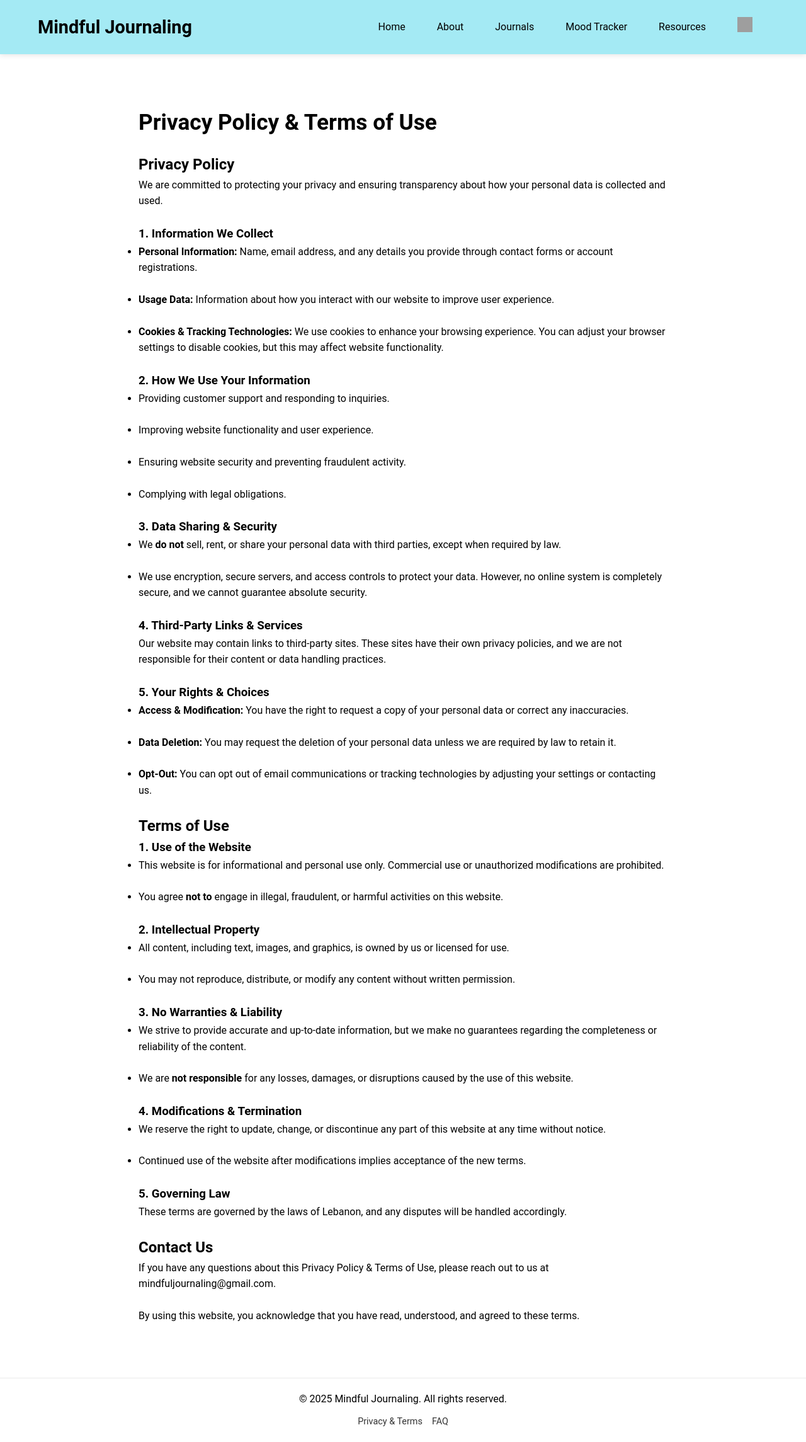
After one commit to Hadi-001/Web_Project, a PHP site: the page made by privacy&terms.html in a window 1280 px wide; the page is wider, and only the part inside the window is pictured. The commit adds this page. Shown: that part at 63% size. Run offline with PHP 8.4, Linux system fonts and the light colour scheme; grey boxes are pictures that could not be loaded.

Commit message:
Add Privacy Policy & Terms of Use page
- Include sections on data collection, usage and user rights
- Define website terms, liability disclaimers and modification rights

```diff
--- a/index.html
+++ b/index.html
@@ -77,7 +77,7 @@
             <ul class="footer-menu">
 
                 <!-- Terms and Conditions -->
-                <li><a href="legal.html">Privacy &amp; Terms</a></li>
+                <li><a href="privacy&terms.html">Privacy &amp; Terms</a></li>
 
                 <!-- This link takes the user to Frequently Asked Questions page-->
                 <li><a href="faq.html">FAQ</a></li>
--- /dev/null
+++ b/privacy&terms.html
@@ -0,0 +1,169 @@
+<!DOCTYPE html>
+<html lang="en">
+<head>
+    <meta charset="UTF-8">
+    <meta name="viewport" content="width=device-width, initial-scale=1.0">
+    <title>Mindful Journaling - Privacy Policy &amp; Terms</title>
+    <link rel="stylesheet" href="style.css" />
+
+</head>
+<body>
+    <!-- Header common in all pages -->
+    <header>
+        <!-- Header Container (div) -->
+        <!-- Content of this header should be changed-->
+        <div class="header-container">
+
+            <!--Here Mindful Journaling is a link that takes us to index.html-->
+            <a href="index.html" class="logo">Mindful Journaling</a>
+
+            <!--    CHECK     -->
+            <button class="menu-toggle" id="menu-toggle">&#9776;</button>
+
+            <!-- This is the navigation bar-->
+            <nav>
+
+                <!-- Unordered list that contains the links to other pages -->
+                <ul id="main-menu">
+                    <li><a href="index.html">Home</a></li>
+
+
+                    <li class="has-dropdown">
+                        <a href="about.html">About</a>
+                        <!-- When the cursor is on the "About" link a drop menu appears that contain links to other pages -->
+                        <ul class="dropdown">
+                            <!-- This is the dropdown menu-->
+                            <li><a href="team.html">Our Team</a></li>
+                            <li><a href="mission.html">Our Mission</a></li>
+                        </ul>
+                    </li>
+
+                    <li class="has-dropdown">
+                        <a href="daily-prompts.html">Journals</a>
+                        <ul class="dropdown">
+                            <li><a href="daily-prompts.html">Daily Prompts</a></li>
+                            <li><a href="weekly-prompts.html">Weekly Check-Ins</a></li>
+                        </ul>
+                    </li>
+
+                    <li><a href="mood-tracker.html">Mood Tracker</a></li>
+
+                    <li class="has-dropdown">
+                        <a href="resources.html">Resources</a>
+                        <ul class="dropdown">
+                            <li><a href="resources.html">Articles</a></li>
+                            <li><a href="tools.html">Tools &amp; Apps</a></li>
+                        </ul>
+                    </li>
+                    <li>
+                        <a href="contact.html">
+                            <img src="images/contact-icon.png" alt="Contact" class="icon" />
+                        </a>
+                    </li>
+                </ul>
+            </nav>
+        </div>
+        </header>
+
+        <!-- This section contains the Privacy Policy and Terms of Use for the website -->
+
+        <main>
+            <section class="page-content">
+                <!-- This is the main header of the page -->
+                <h1>Privacy Policy &amp; Terms of Use</h1>
+
+                <h2>Privacy Policy</h2>
+                <p>We are committed to protecting your privacy and ensuring transparency about how your personal data is collected and used.</p>
+
+                <h3>1. Information We Collect</h3>
+                <!-- This is an unordered list that contains 3 elements -->
+                <ul>
+                    <li><strong>Personal Information:</strong> Name, email address, and any details you provide through contact forms or account registrations.</li>
+                    <li><strong>Usage Data:</strong> Information about how you interact with our website to improve user experience.</li>
+                    <li><strong>Cookies &amp; Tracking Technologies:</strong> We use cookies to enhance your browsing experience. You can adjust your browser settings to disable cookies, but this may affect website functionality.</li>
+                </ul>
+
+                <h3>2. How We Use Your Information</h3>
+                <!-- This is an unordered list that contains 4 elements -->
+                <ul>
+                    <li>Providing customer support and responding to inquiries.</li>
+                    <li>Improving website functionality and user experience.</li>
+                    <li>Ensuring website security and preventing fraudulent activity.</li>
+                    <li>Complying with legal obligations.</li>
+                </ul>
+
+                <h3>3. Data Sharing &amp; Security</h3>
+                <!-- This is an unordered list that contains 2 elements-->
+                <ul>
+                    <li>We <strong>do not</strong> sell, rent, or share your personal data with third parties, except when required by law.</li>
+                    <li>We use encryption, secure servers, and access controls to protect your data. However, no online system is completely secure, and we cannot guarantee absolute security.</li>
+                </ul>
+
+                <h3>4. Third-Party Links &amp; Services</h3>
+                <p>Our website may contain links to third-party sites. These sites have their own privacy policies, and we are not responsible for their content or data handling practices.</p>
+
+                <h3>5. Your Rights &amp; Choices</h3>
+                <!-- This is an unordered list that contains 3 elements-->
+                <ul>
+                    <li><strong>Access &amp; Modification:</strong> You have the right to request a copy of your personal data or correct any inaccuracies.</li>
+                    <li><strong>Data Deletion:</strong> You may request the deletion of your personal data unless we are required by law to retain it.</li>
+                    <li><strong>Opt-Out:</strong> You can opt out of email communications or tracking technologies by adjusting your settings or contacting us.</li>
+                </ul>
+
+                <h2>Terms of Use</h2>
+
+                <h3>1. Use of the Website</h3>
+                <!-- This is an unordered list that contains 2 elements-->
+                <ul>
+                    <li>This website is for informational and personal use only. Commercial use or unauthorized modifications are prohibited.</li>
+                    <li>You agree <strong>not to</strong> engage in illegal, fraudulent, or harmful activities on this website.</li>
+                </ul>
+
+                <h3>2. Intellectual Property</h3>
+                <!-- This is an unordered list that contains 2 elements-->
+                <ul>
+                    <li>All content, including text, images, and graphics, is owned by us or licensed for use.</li>
+                    <li>You may not reproduce, distribute, or modify any content without written permission.</li>
+                </ul>
+
+                <h3>3. No Warranties &amp; Liability</h3>
+                <!-- This is an unordered list that contains 2 elements-->
+                <ul>
+                    <li>We strive to provide accurate and up-to-date information, but we make no guarantees regarding the completeness or reliability of the content.</li>
+                    <li>We are <strong>not responsible</strong> for any losses, damages, or disruptions caused by the use of this website.</li>
+                </ul>
+
+                <h3>4. Modifications &amp; Termination</h3>
+                <!-- This is an unordered list that contains 2 elements-->
+                <ul>
+                    <li>We reserve the right to update, change, or discontinue any part of this website at any time without notice.</li>
+                    <li>Continued use of the website after modifications implies acceptance of the new terms.</li>
+                </ul>
+
+                <h3>5. Governing Law</h3>
+                <p>These terms are governed by the laws of Lebanon, and any disputes will be handled accordingly.</p>
+
+                <h2>Contact Us</h2>
+                <p>If you have any questions about this Privacy Policy &amp; Terms of Use, please reach out to us at <a href="mailto:mindfuljournaling@gmail.com">mindfuljournaling@gmail.com</a>.</p>
+
+                <p>By using this website, you acknowledge that you have read, understood, and agreed to these terms.</p>
+            </section>
+
+        </main>
+
+        <footer>
+            <div class="footer-container">
+                <!-- Copy Right -->
+                <p>&copy; 2025 Mindful Journaling. All rights reserved.</p>
+                <ul class="footer-menu">
+
+                    <!-- Terms and Conditions -->
+                    <li><a href="privacy&terms.html">Privacy &amp; Terms</a></li>
+
+                    <!-- This link takes the user to Frequently Asked Questions page-->
+                    <li><a href="faq.html">FAQ</a></li>
+                </ul>
+            </div>
+        </footer>
+</body>
+</html>
--- a/style.css
+++ b/style.css
@@ -162,6 +162,32 @@ nav ul.dropdown li a:hover {
 /* ============================================= */
 
 
+/* ============================================= */
+/*            Page Content Section               */
+/* ============================================= */
+.page-content {
+    padding: 60px 30px;
+    max-width: 900px;
+    margin: 0 auto;
+}
+
+.page-content h1 {
+    margin-top: 20px;
+    font-size: 2.2rem;
+    margin-bottom: 20px;
+}
+
+.page-content p,
+.page-content li,
+.page-content ol,
+.page-content ul {
+    margin-bottom: 25px;
+    font-size: 1rem;
+}
+
+/* ============================================= */
+/*         End of Page Content Section           */
+/* ============================================= */
 
 
 
```
